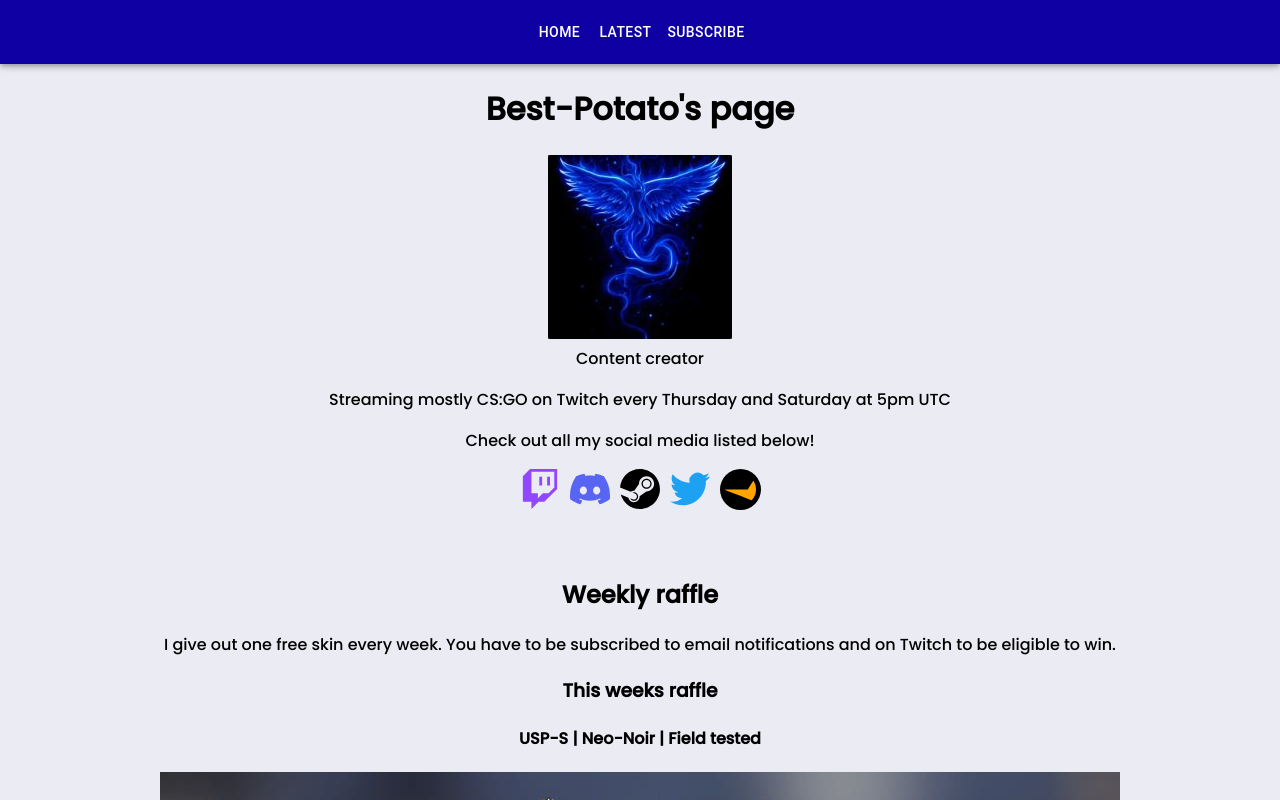
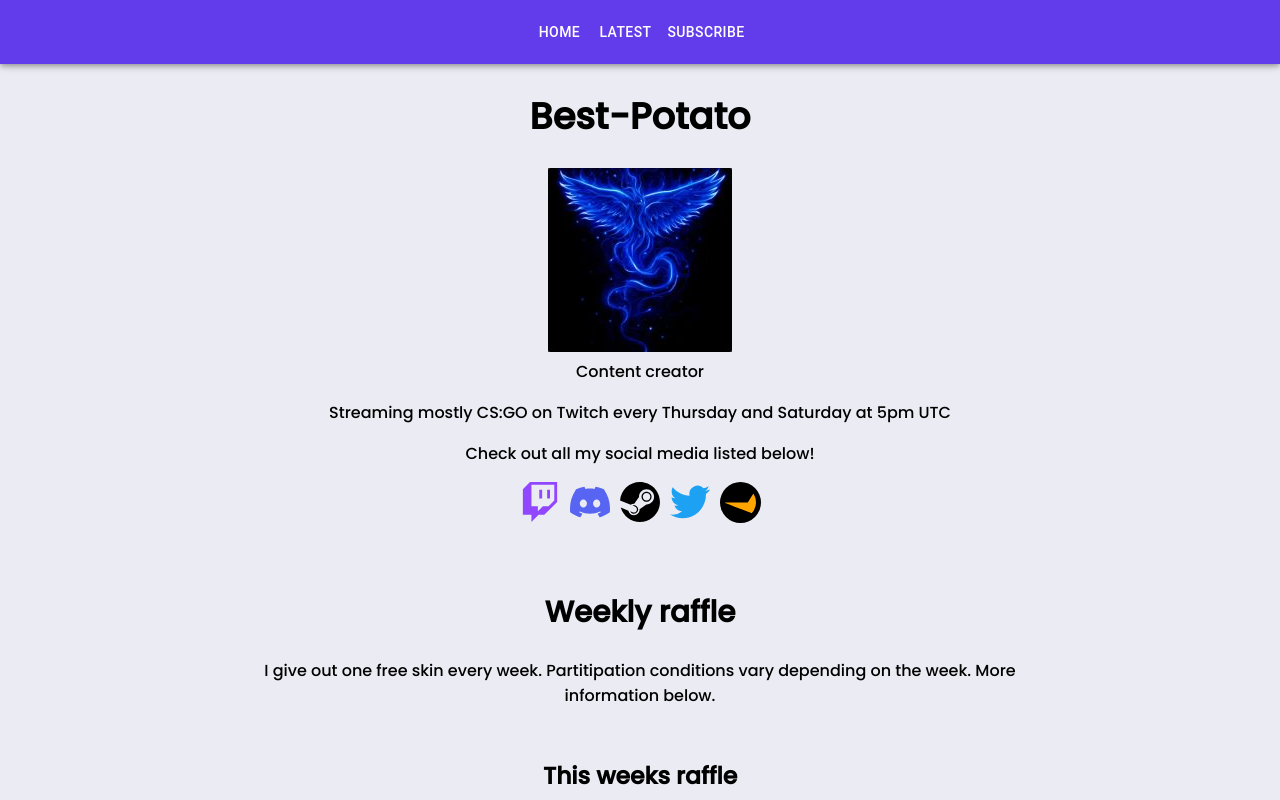
Before and after one commit to nuuttihenriksson/vjp-lopputyo, a React (Create React App) app: page / in a window 1280 px wide. Built offline with nearby package versions, Linux system fonts and the light colour scheme; what react-toast-notifications would draw is missing.

Commit message:
minor changes, added hero

```diff
--- a/src/App.css
+++ b/src/App.css
@@ -1,5 +1,53 @@
 .App {
   text-align: center;
+}
+
+h1 {
+  font-size: 36.62px;
+}
+
+h2 {
+  font-size: 29.30px;
+}
+
+h3 {
+  font-size: 23.44px;
+}
+
+h4 {
+  font-size: 18.75px;
+}
+
+p {
+  max-width: 80ch;
+  margin-left: auto;
+  margin-right: auto;
+}
+
+.content {
+  max-width: 98%;
+  margin-left: 1%;
+}
+
+@media only screen and (max-device-width: 900px) {
+  .content {
+    max-width: 90% !important;
+    margin-left: 5%;
+  }
+
+  .raffleBox {
+    flex-direction: column;
+  }
+
+  .raffleBox img {
+    max-width: 90% !important;
+    margin-left: 5%;
+  }
+
+  .hero {
+    visibility: hidden;
+    display: none !important;
+  }
 }
 
 html,
--- a/src/App.js
+++ b/src/App.js
@@ -11,6 +11,7 @@ import {
   Button,
   Toolbar,
 } from '@mui/material';
+import Hero from './materials/csgo-hero.jpg';
 
 function App() {
   // valmiit muuttujat aktiiviselle sivulle, uusimman videon kommenteille sekä tilaajille.
@@ -46,8 +47,9 @@ function App() {
 
   return (
     <Box>
-      <AppBar position="static" sx={{ alignItems: 'center', background: "#0e00a3" }} >
-        <Toolbar sx={{ background: "#0e00a3" }}>
+      <img src={Hero} alt="hero" style={{ maxWidth: "100%", display: "block" }} className="hero" />
+      <AppBar position="static" sx={{ alignItems: 'center', background: "#623CEA" }} >
+        <Toolbar sx={{ background: "#623CEA" }}>
           <Button color="inherit" onClick={clickHome}>Home</Button>
           <Button color="inherit" onClick={clickLatest}>Latest</Button>
           <Button color="inherit" onClick={clickSub}>Subscribe</Button>
@@ -57,7 +59,9 @@ function App() {
         autoDismissTimeout={3500}
         placement={"top-right"}
       >
-        {currentActive()}
+        <Box className="content">
+          {currentActive()}
+        </Box>
       </ToastProvider>
       <br />
       <br />
--- a/src/components/Comment.js
+++ b/src/components/Comment.js
@@ -61,7 +61,7 @@ const Comment = ({ changeComments, comments }) => {
           variant="contained"
           onClick={addComment}
           sx={{
-            background: "#0e00a3",
+            background: "#623CEA",
           }}
         >
           Send
--- a/src/components/Home.js
+++ b/src/components/Home.js
@@ -2,21 +2,21 @@ import React from 'react';
 import {
   Box,
 } from '@mui/material';
-import Image from '../materials/logo.jpg';
 import {
   SiFaceit,
   SiSteam,
   SiTwitch,
   SiTwitter,
   SiDiscord,
-} from 'react-icons/si'
+} from 'react-icons/si';
 import Raffle from '../materials/csgo_raffle.jpg';
+import Image from '../materials/logo.jpg';
 
 // palauttaa kotisivun.
 const Home = () => {
   return (
     <Box sx={{ alignItems: 'center', alignContent: 'center', textAlign: 'center' }}>
-      <h1>Best-Potato's page</h1>
+      <h1>Best-Potato</h1>
       <img src={Image} alt='logo' />
       <div>Content creator</div>
       <p>
@@ -44,11 +44,26 @@ const Home = () => {
       </Box>
       <h2 style={{ marginTop: "60px" }}>Weekly raffle</h2>
       <p>
-        I give out one free skin every week. You have to be subscribed to email notifications and on Twitch to be eligible to win.
+        I give out one free skin every week. Partitipation conditions vary depending on the week. More information below.
       </p>
-      <h3>This weeks raffle</h3>
-      <h4>USP-S | Neo-Noir | Field tested</h4>
-      <img src={Raffle} style={{ maxWidth: "95%" }} alt="current raffle" />
+      <h3 style={{ marginTop: "50px" }}>This weeks raffle</h3>
+      <Box sx={{ display: "flex" }} className="raffleBox">
+        <Box sx={{ verticalAlign: "middle", margin: "auto" }}>
+          <h4>USP-S | Neo-Noir | Field tested</h4>
+          <p style={{ maxWidth: "45ch" }}>
+            Will be given out at the end of the stream on saturday.
+            Followers will get one token in the raffle and subscribers get 5 tokens.
+            Those subscribed to the email notifications also get an extra token.
+          </p>
+          <br />
+          <p style={{ maxWidth: "45ch" }}>
+            Make sure to link steam account to your twitch, as the skin will be given out to that account.
+            If there is no linked account, then a new winner is chosen.
+          </p>
+        </Box>
+        <img src={Raffle} style={{ maxWidth: "50%" }} alt="current raffle" />
+
+      </Box>
     </Box>
   )
 };
--- a/src/components/Subscribe.js
+++ b/src/components/Subscribe.js
@@ -88,7 +88,7 @@ const Subscribe = ({ subs, changeSubs }) => {
             variant="contained"
             onClick={addSub}
             sx={{
-              background: "#0e00a3",
+              background: "#623CEA",
             }}
           >
             Subscribe
```
Also changed, not shown: src/materials/csgo-hero.jpg (added), 1 other file (tests, documents, lock files or other folders).
